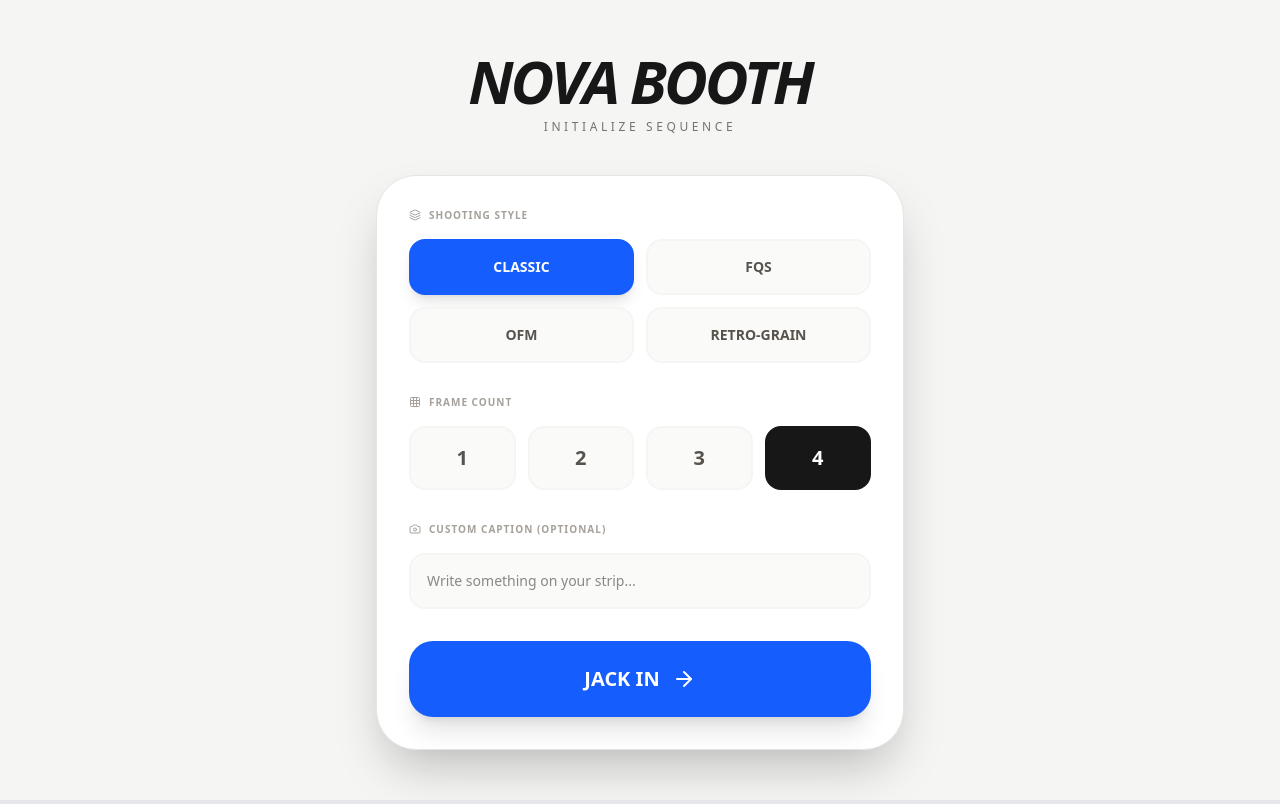
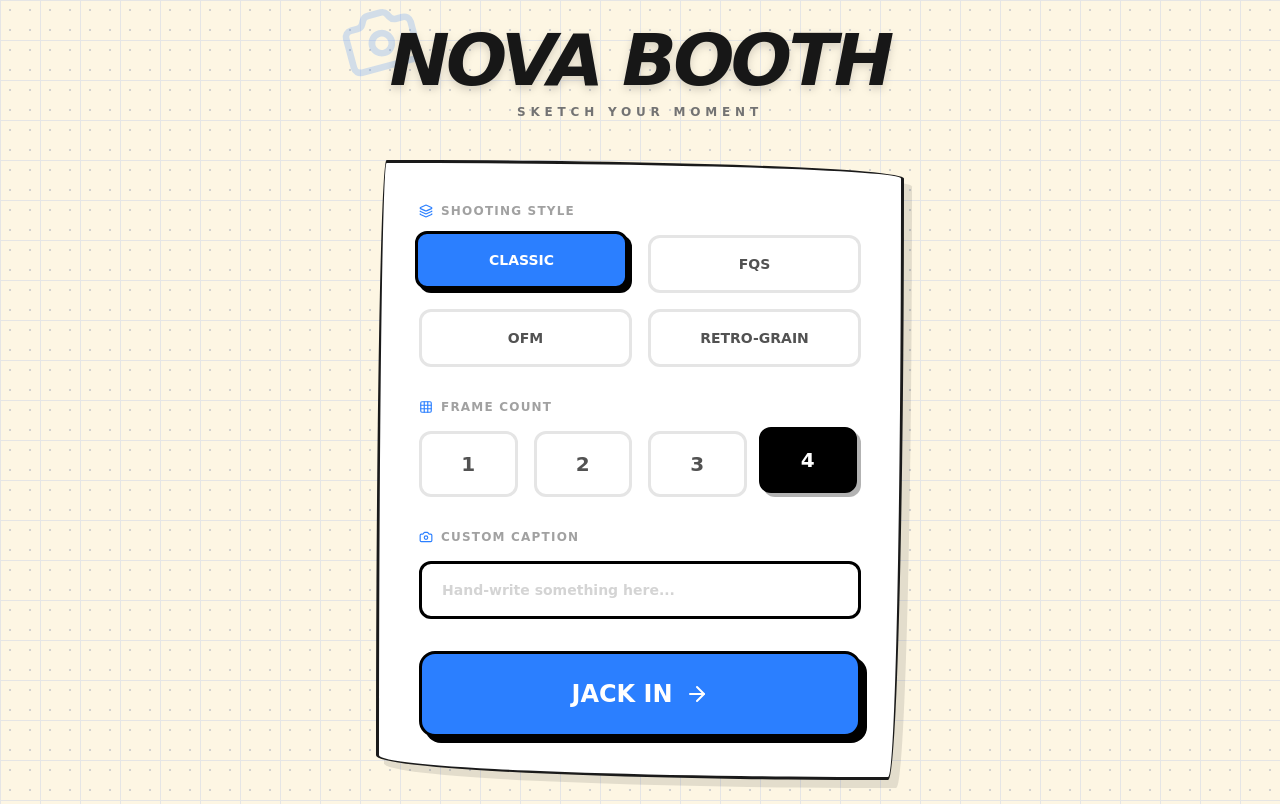
Before and after one commit to ketherchau/nova-booth, a Next.js app: page / in a window 1280 px wide. Built offline with nearby package versions, Linux system fonts and the light colour scheme.

Commit message:
style: overhaul UI to hand-drawn illustration theme with sketchy borders and comic typography

```diff
--- a/src/app/globals.css
+++ b/src/app/globals.css
@@ -6,21 +6,39 @@
 }
 
 :root {
-  --background: #e5e7eb;
-  --foreground: #171717;
-  --polaroid-body: #f0f0f0;
-  --polaroid-black: #262626;
-  --polaroid-accent: #ef4444;
+  --background: #fdf6e3;
+  --foreground: #2d2d2d;
+  --polaroid-body: #ffffff;
+  --polaroid-black: #333333;
+  --polaroid-accent: #ff4757;
+  --sketch-border: #1a1a1a;
 }
 
 body {
   background: var(--background);
   color: var(--foreground);
-  font-family: var(--font-sans), Arial, Helvetica, sans-serif;
+  font-family: 'Comic Sans MS', 'Chalkboard SE', cursive, sans-serif;
   overflow-x: hidden;
+  background-image:
+    radial-gradient(#d1d1d1 1px, transparent 1px),
+    linear-gradient(to right, #e5e5e5 1px, transparent 1px),
+    linear-gradient(to bottom, #e5e5e5 1px, transparent 1px);
+  background-size: 20px 20px, 40px 40px, 40px 40px;
 }
 
-/* Animations */
+/* Sketchy Borders & Illustrations */
+.sketch-border {
+  border: 3px solid var(--sketch-border);
+  border-radius: 255px 15px 225px 15px/15px 225px 15px 255px;
+}
+
+.sketch-card {
+  border: 3px solid var(--sketch-border);
+  border-radius: 2% 98% 3% 97% / 96% 3% 97% 4%;
+  background: white;
+  box-shadow: 8px 8px 0px rgba(0,0,0,0.1);
+}
+
 @keyframes flash {
   0% { opacity: 0; }
   10% { opacity: 1; }
@@ -32,8 +50,8 @@ body {
 }
 
 @keyframes eject {
-  0% { transform: translateY(-50%) scale(0.8); opacity: 0; }
-  100% { transform: translateY(20px) scale(1); opacity: 1; }
+  0% { transform: translateY(-50%) rotate(0deg); opacity: 0; }
+  100% { transform: translateY(20px) rotate(-2deg); opacity: 1; }
 }
 
 .photo-eject {
@@ -43,17 +61,15 @@ body {
 /* Polaroid Styles */
 .retro-body {
   background: var(--polaroid-body);
-  box-shadow:
-    inset -4px -4px 10px rgba(0,0,0,0.1),
-    inset 4px 4px 10px rgba(255,255,255,0.8),
-    0 20px 40px rgba(0,0,0,0.2);
+  border: 4px solid var(--sketch-border);
+  border-radius: 40px 40px 60px 60px !important;
+  box-shadow: 15px 15px 0px rgba(0,0,0,0.05);
 }
 
 .lens-glass {
-  background: radial-gradient(circle at 30% 30%, #444 0%, #111 70%, #000 100%);
-  box-shadow:
-    inset 0 0 20px rgba(0,0,0,0.8),
-    0 0 10px rgba(255,255,255,0.2);
+  background: #222;
+  border: 6px solid var(--sketch-border);
+  box-shadow: inset 5px 5px 0px rgba(255,255,255,0.1);
 }
 
 .rainbow-stripe {
@@ -63,12 +79,32 @@ body {
     #ffee00 40% 60%,
     #00c853 60% 80%,
     #2196f3 80%);
+  border: 2px solid var(--sketch-border);
 }
 
 .polaroid-print {
   background: white;
   padding: 12px 12px 40px 12px;
-  box-shadow: 0 4px 15px rgba(0,0,0,0.2);
+  border: 3px solid var(--sketch-border);
+  box-shadow: 5px 5px 0px rgba(0,0,0,0.1);
+}
+
+/* Photobooth Strip Styles */
+.photobooth-strip {
+  background: white;
+  padding: 10px;
+  border: 4px solid var(--sketch-border);
+  display: flex;
+  flex-direction: column;
+  gap: 10px;
+}
+
+.strip-photo {
+  aspect-ratio: 4/3;
+  width: 100%;
+  background: #f0f0f0;
+  border: 2px solid var(--sketch-border);
+  overflow: hidden;
 }
 
 .vintage-filter {
@@ -83,26 +119,3 @@ body {
   opacity: 0.1;
   pointer-events: none;
 }
-
-/* Photobooth Strip Styles */
-.photobooth-strip {
-  background: white;
-  padding: 10px;
-  box-shadow: 0 10px 30px rgba(0,0,0,0.2);
-  display: flex;
-  flex-direction: column;
-  gap: 10px;
-}
-
-.strip-photo {
-  aspect-ratio: 4/3;
-  width: 100%;
-  background: #111;
-  overflow: hidden;
-}
-
-.btn-mode-active {
-  background: var(--polaroid-black);
-  color: white;
-  border-color: var(--polaroid-black);
-}
--- a/src/app/page.tsx
+++ b/src/app/page.tsx
@@ -34,7 +34,6 @@ export default function PhotoBooth() {
   const videoRef = useRef<HTMLVideoElement>(null);
   const canvasRef = useRef<HTMLCanvasElement>(null);
 
-  // Check for desktop view
   useEffect(() => {
     const checkIsDesktop = () => setIsDesktop(window.innerWidth >= 1024);
     checkIsDesktop();
@@ -140,7 +139,7 @@ export default function PhotoBooth() {
     const gap = 20;
 
     canvas.width = frameWidth + (padding * 2);
-    canvas.height = (frameHeight * frames.length) + (gap * (frames.length - 1)) + (padding * 2) + 60;
+    canvas.height = (frameHeight * frames.length) + (gap * (frames.length - 1)) + (padding * 2) + 80;
 
     ctx.fillStyle = 'white';
     ctx.fillRect(0, 0, canvas.width, canvas.height);
@@ -152,8 +151,8 @@ export default function PhotoBooth() {
         ctx.drawImage(img, padding, padding + (i * (frameHeight + gap)), frameWidth, frameHeight);
         loadedCount++;
         if (loadedCount === frames.length) {
-          ctx.fillStyle = '#6b7280';
-          ctx.font = 'italic bold 24px sans-serif';
+          ctx.fillStyle = '#1a1a1a';
+          ctx.font = 'italic bold 28px "Comic Sans MS", cursive';
           ctx.textAlign = 'center';
           const bottomText = caption || `NOVA BOOTH // ${shootingStyle.toUpperCase()}`;
           ctx.fillText(bottomText, canvas.width / 2, canvas.height - 40);
@@ -237,107 +236,157 @@ export default function PhotoBooth() {
   };
 
   return (
-    <div className="min-h-screen bg-stone-100 flex flex-col items-center">
+    <div className="min-h-screen flex flex-col items-center">
       <canvas ref={canvasRef} className="hidden" />
 
       {step === 'setup' && (
-        <div className="flex-1 flex flex-col items-center justify-center p-6 max-w-xl w-full space-y-10">
-          <header className="text-center">
-            <h1 className="text-6xl font-black italic tracking-tighter text-neutral-900">NOVA BOOTH</h1>
-            <p className="text-neutral-500 uppercase tracking-[0.3em] text-xs mt-2">Initialize Sequence</p>
+        <div className="flex-1 flex flex-col items-center justify-center p-6 max-w-xl w-full space-y-10 animate-in fade-in zoom-in duration-500">
+          <header className="text-center relative">
+            <div className="absolute -top-6 -left-12 rotate-[-15deg] opacity-20 hidden md:block">
+               <Camera size={80} className="text-blue-500" />
+            </div>
+            <h1 className="text-7xl font-black italic tracking-tighter text-neutral-900 filter drop-shadow-lg">NOVA BOOTH</h1>
+            <p className="text-neutral-500 uppercase tracking-[0.4em] text-xs mt-2 font-black">Sketch Your Moment</p>
           </header>
-          <div className="w-full space-y-8 bg-white p-8 rounded-[40px] shadow-2xl border border-stone-200">
+
+          <div className="w-full space-y-8 sketch-card p-10 border-4 border-black">
             <div className="space-y-4">
-              <label className="text-[10px] font-black text-stone-400 uppercase tracking-widest flex items-center gap-2"><Layers size={12} /> Shooting Style</label>
-              <div className="grid grid-cols-2 gap-3">
+              <label className="text-xs font-black text-neutral-400 uppercase tracking-widest flex items-center gap-2">
+                <Layers size={14} className="text-blue-500" /> Shooting Style
+              </label>
+              <div className="grid grid-cols-2 gap-4">
                 {(['classic', 'FQS', 'OFM', 'retro-grain'] as ShootingStyle[]).map(s => (
-                  <button key={s} onClick={() => setShootingStyle(s)} className={cn("py-4 rounded-2xl border-2 transition-all font-bold text-sm", shootingStyle === s ? "bg-blue-600 border-blue-600 text-white shadow-lg" : "border-stone-100 bg-stone-50 text-stone-600")}>{s.toUpperCase()}</button>
+                  <button key={s} onClick={() => setShootingStyle(s)} className={cn(
+                    "py-4 px-2 rounded-xl border-3 transition-all font-black text-sm",
+                    shootingStyle === s ? "bg-blue-500 border-black text-white shadow-[4px_4px_0px_black] -translate-x-1 -translate-y-1" : "border-neutral-200 bg-white text-neutral-600 hover:border-black"
+                  )}>{s.toUpperCase()}</button>
                 ))}
               </div>
             </div>
+
             <div className="space-y-4">
-              <label className="text-[10px] font-black text-stone-400 uppercase tracking-widest flex items-center gap-2"><Grid size={12} /> Frame Count</label>
-              <div className="flex gap-3">
+              <label className="text-xs font-black text-neutral-400 uppercase tracking-widest flex items-center gap-2">
+                <Grid size={14} className="text-blue-500" /> Frame Count
+              </label>
+              <div className="flex gap-4">
                 {[1, 2, 3, 4].map(n => (
-                  <button key={n} onClick={() => setFrameCount(n)} className={cn("flex-1 py-4 rounded-2xl border-2 transition-all font-black text-xl", frameCount === n ? "bg-neutral-900 border-neutral-900 text-white" : "border-stone-100 bg-stone-50 text-stone-600")}>{n}</button>
+                  <button key={n} onClick={() => setFrameCount(n)} className={cn(
+                    "flex-1 py-4 rounded-xl border-3 transition-all font-black text-xl",
+                    frameCount === n ? "bg-black border-black text-white shadow-[4px_4px_0px_rgba(0,0,0,0.3)] -translate-x-1 -translate-y-1" : "border-neutral-200 bg-white text-neutral-600 hover:border-black"
+                  )}>{n}</button>
                 ))}
               </div>
             </div>
+
             <div className="space-y-4 text-left">
-              <label className="text-[10px] font-black text-stone-400 uppercase tracking-widest flex items-center gap-2"><Camera size={12} /> Custom Caption (Optional)</label>
+              <label className="text-xs font-black text-neutral-400 uppercase tracking-widest flex items-center gap-2">
+                <Camera size={14} className="text-blue-500" /> Custom Caption
+              </label>
               <input
                 type="text"
                 value={caption}
                 onChange={(e) => setCaption(e.target.value)}
-                placeholder="Write something on your strip..."
-                className="w-full px-4 py-4 rounded-2xl border-2 border-stone-100 bg-stone-50 text-sm focus:border-blue-600 outline-none transition-all"
+                placeholder="Hand-write something here..."
+                className="w-full px-5 py-4 rounded-xl border-3 border-black bg-white text-sm font-bold focus:shadow-[4px_4px_0px_#3b82f6] outline-none transition-all placeholder:text-neutral-300"
               />
             </div>
-            <button onClick={() => { setCapturedFrames([]); setStep('shooting'); }} className="w-full bg-blue-600 hover:bg-blue-700 text-white font-black py-6 rounded-3xl flex items-center justify-center gap-3 text-xl transition-all active:scale-95 shadow-xl">JACK IN <ArrowRight /></button>
+
+            <button onClick={() => { setCapturedFrames([]); setStep('shooting'); }} className="w-full bg-blue-500 hover:bg-blue-600 text-white font-black py-6 rounded-2xl flex items-center justify-center gap-3 text-2xl transition-all active:scale-95 border-3 border-black shadow-[6px_6px_0px_black] hover:shadow-[4px_4px_0px_black] hover:-translate-x-1 hover:-translate-y-1">
+              JACK IN <ArrowRight />
+            </button>
           </div>
         </div>
       )}
 
+      {/* --- SHOOTING --- */}
       {step === 'shooting' && (
-        <div className="flex-1 flex flex-col items-center py-12 px-4 w-full">
-           <div className="relative w-full max-w-[500px] aspect-[4/5.5] retro-body rounded-[50px] p-8 flex flex-col items-center border-b-[16px] border-stone-300 shadow-2xl">
+        <div className="flex-1 flex flex-col items-center py-12 px-4 w-full animate-in zoom-in duration-300">
+           <div className="relative w-full max-w-[500px] aspect-[4/5.8] retro-body p-8 flex flex-col items-center">
               <div className="w-full flex justify-between px-6 mb-8">
-                 <div className="w-12 h-12 bg-stone-800 rounded-lg border-2 border-stone-600 flex items-center justify-center"><div className="w-2 h-2 bg-red-500 rounded-full animate-pulse" /></div>
-                 <div className="w-10 h-24 rainbow-stripe rounded-full opacity-80" />
+                 <div className="w-14 h-14 bg-neutral-800 rounded-xl border-4 border-black flex items-center justify-center">
+                    <div className="w-3 h-3 bg-red-500 rounded-full animate-pulse shadow-[0_0_10px_red]" />
+                 </div>
+                 <div className="w-10 h-24 rainbow-stripe" />
               </div>
-              <div className="relative w-72 h-72 rounded-full bg-black border-[12px] border-stone-200 shadow-2xl overflow-hidden">
-                <video ref={videoRef} autoPlay playsInline muted className="w-full h-full object-cover scale-x-[-1]" />
+
+              <div className="relative w-80 h-80 rounded-full bg-black border-8 border-black shadow-2xl overflow-hidden ring-12 ring-white/50">
+                <video ref={videoRef} autoPlay playsInline muted className="w-full h-full object-cover scale-x-[-1] opacity-80 mix-blend-screen" />
                 {isFlashing && <div className="absolute inset-0 bg-white z-50" />}
-                {isCountingDown && <div className="absolute inset-0 flex items-center justify-center bg-black/40 z-40 backdrop-blur-sm"><span className="text-white text-9xl font-black italic">{countdown}</span></div>}
+                {isCountingDown && (
+                  <div className="absolute inset-0 flex items-center justify-center bg-black/40 z-40 backdrop-blur-[2px]">
+                    <span className="text-white text-[12rem] font-black italic drop-shadow-[0_10px_10px_black]">{countdown}</span>
+                  </div>
+                )}
+                <div className="absolute inset-0 border-[30px] border-black/10 pointer-events-none" />
               </div>
+
               <div className="mt-12 flex flex-col items-center gap-4">
-                 <button onClick={runCaptureSequence} disabled={isCountingDown || capturedFrames.length >= frameCount} className="w-24 h-24 rounded-full bg-red-600 border-b-8 border-red-800 active:border-b-0 active:translate-y-2 shadow-2xl flex items-center justify-center disabled:opacity-50"><div className="w-16 h-16 rounded-full border-4 border-red-400/30" /></button>
-                 <p className="text-[10px] font-black tracking-[0.2em] text-stone-400 uppercase">{capturedFrames.length < frameCount ? `Capture ${capturedFrames.length + 1} of ${frameCount}` : 'Sequence Complete'}</p>
+                 <button
+                  onClick={runCaptureSequence}
+                  disabled={isCountingDown || capturedFrames.length >= frameCount}
+                  className="w-24 h-24 rounded-full bg-red-500 border-4 border-black active:shadow-inner active:translate-y-1 shadow-[0_8px_0px_#991b1b] flex items-center justify-center disabled:opacity-50"
+                 >
+                   <div className="w-16 h-16 rounded-full border-4 border-white/20" />
+                 </button>
+                 <p className="text-xs font-black tracking-widest text-neutral-400 uppercase">
+                    {capturedFrames.length < frameCount ? `Take Shot ${capturedFrames.length + 1} of ${frameCount}` : 'Sequence Done!'}
+                 </p>
               </div>
-              <div className="absolute -right-12 top-1/4 flex flex-col gap-2 scale-75 lg:scale-100">
+
+              <div className="absolute -right-16 top-1/4 flex flex-col gap-3 scale-75 lg:scale-110">
                 {Array.from({ length: frameCount }).map((_, i) => (
-                  <div key={i} className="w-16 h-12 bg-white p-1 shadow-lg rounded-sm border border-stone-200">
-                    {capturedFrames[i] ? <img src={capturedFrames[i]} className="w-full h-full object-cover" /> : <div className="w-full h-full bg-stone-100 flex items-center justify-center text-[10px] font-bold text-stone-300">{i + 1}</div>}
+                  <div key={i} className="w-20 h-16 bg-white p-1 shadow-[5px_5px_0px_rgba(0,0,0,0.1)] rounded-sm border-2 border-black rotate-[-2deg] odd:rotate-[2deg]">
+                    {capturedFrames[i] ? (
+                      <img src={capturedFrames[i]} className="w-full h-full object-cover" />
+                    ) : (
+                      <div className="w-full h-full bg-neutral-50 flex items-center justify-center text-xs font-black text-neutral-200 italic">{i + 1}</div>
+                    )}
                   </div>
                 ))}
               </div>
            </div>
-           <button onClick={() => setStep('setup')} className="mt-8 text-stone-400 font-bold flex items-center gap-2 hover:text-neutral-900 transition-colors"><RefreshCw size={16} /> Reset</button>
+           <button onClick={() => setStep('setup')} className="mt-12 text-neutral-400 font-black flex items-center gap-2 hover:text-black transition-colors uppercase tracking-widest text-xs">
+              <RefreshCw size={14} /> Back to Setup
+           </button>
         </div>
       )}
 
+      {/* --- LAB --- */}
       {step === 'lab' && (
-        <div className="flex-1 w-full max-w-6xl p-6 py-12 flex flex-col items-center space-y-12">
+        <div className="flex-1 w-full max-w-6xl p-6 py-12 flex flex-col items-center space-y-12 animate-in slide-in-from-bottom duration-500">
           <header className="text-center">
-            <h2 className="text-4xl font-black text-stone-900 uppercase italic">Your Strips</h2>
-            <p className="text-stone-500 uppercase tracking-widest text-xs mt-1 italic">Developed at Nova Lab</p>
+            <h2 className="text-5xl font-black text-neutral-900 uppercase italic drop-shadow-sm">LAB RESULTS</h2>
+            <p className="text-neutral-400 uppercase tracking-[0.4em] text-[10px] mt-2 font-black italic">Hand-crafted at Nova Studio</p>
           </header>
-          <div className="grid grid-cols-1 md:grid-cols-2 lg:grid-cols-3 gap-12 items-start w-full">
+
+          <div className="grid grid-cols-1 md:grid-cols-2 lg:grid-cols-3 gap-16 items-start w-full">
              {sessions.map(session => (
-               <div key={session.id} className="flex flex-col items-center space-y-6">
-                 <div className="photobooth-strip w-64 p-3 bg-white shadow-2xl border border-stone-200">
+               <div key={session.id} className="flex flex-col items-center space-y-8 animate-in zoom-in duration-500">
+                 <div className="photobooth-strip w-72 p-4 bg-white border-4 border-black shadow-[15px_15px_0px_rgba(0,0,0,0.05)] transform hover:rotate-0 transition-transform duration-300">
                     {session.frames.map((frame, i) => (
-                      <div key={i} className="strip-photo mb-3 last:mb-0 aspect-[4/3] bg-stone-900 overflow-hidden">
+                      <div key={i} className="strip-photo mb-3 last:mb-0 aspect-[4/3] bg-neutral-900 border-2 border-black">
                         <img src={frame} className="w-full h-full object-cover" />
                       </div>
                     ))}
-                    <div className="py-2 text-center border-t border-stone-100 mt-2">
-                       <p className="text-[9px] font-black text-stone-500 italic uppercase">
-                          {session.caption || `NOVA BOOTH // ${session.style.toUpperCase()}`}
+                    <div className="py-4 text-center border-t-3 border-black mt-3">
+                       <p className="text-sm font-black text-neutral-800 italic uppercase">
+                          {session.caption || `NOVA BOOTH // ${session.style}`}
                        </p>
                     </div>
                  </div>
                  <div className="flex gap-4">
                     {isDesktop && (
-                      <button onClick={() => handleDownload(session)} className="bg-white p-4 rounded-full shadow-lg text-blue-600 hover:scale-110 transition-all border border-stone-100"><Download size={24} /></button>
+                      <button onClick={() => handleDownload(session)} className="bg-white p-4 rounded-xl shadow-[4px_4px_0px_black] text-blue-500 border-3 border-black hover:-translate-y-1 active:translate-y-0 active:shadow-none transition-all"><Download size={24} /></button>
                     )}
-                    <button onClick={() => handleShare(session)} className="bg-white p-4 rounded-full shadow-lg text-emerald-600 hover:scale-110 transition-all border border-stone-100"><Share2 size={24} /></button>
-                    <button onClick={() => setSessions(prev => prev.filter(s => s.id !== session.id))} className="bg-white p-4 rounded-full shadow-lg text-red-600 hover:scale-110 transition-all border border-stone-100"><Trash2 size={24} /></button>
+                    <button onClick={() => handleShare(session)} className="bg-white p-4 rounded-xl shadow-[4px_4px_0px_black] text-emerald-500 border-3 border-black hover:-translate-y-1 active:translate-y-0 active:shadow-none transition-all"><Share2 size={24} /></button>
+                    <button onClick={() => setSessions(prev => prev.filter(s => s.id !== session.id))} className="bg-white p-4 rounded-xl shadow-[4px_4px_0px_black] text-red-500 border-3 border-black hover:-translate-y-1 active:translate-y-0 active:shadow-none transition-all"><Trash2 size={24} /></button>
                  </div>
                </div>
              ))}
           </div>
-          <button onClick={() => { setCapturedFrames([]); setCaption(''); setStep('setup'); }} className="fixed bottom-8 bg-neutral-900 text-white px-8 py-4 rounded-full font-black shadow-2xl flex items-center gap-2 hover:scale-105 transition-all z-[100]"><Camera size={20} /> TAKE MORE SHOTS</button>
+          <button onClick={() => { setCapturedFrames([]); setCaption(''); setStep('setup'); }} className="fixed bottom-10 bg-black text-white px-10 py-5 rounded-2xl font-black shadow-[8px_8px_0px_#3b82f6] border-3 border-black flex items-center gap-3 hover:scale-105 transition-all z-[100] uppercase italic tracking-tighter">
+            <Camera size={24} /> Take More Shots
+          </button>
         </div>
       )}
     </div>
```
